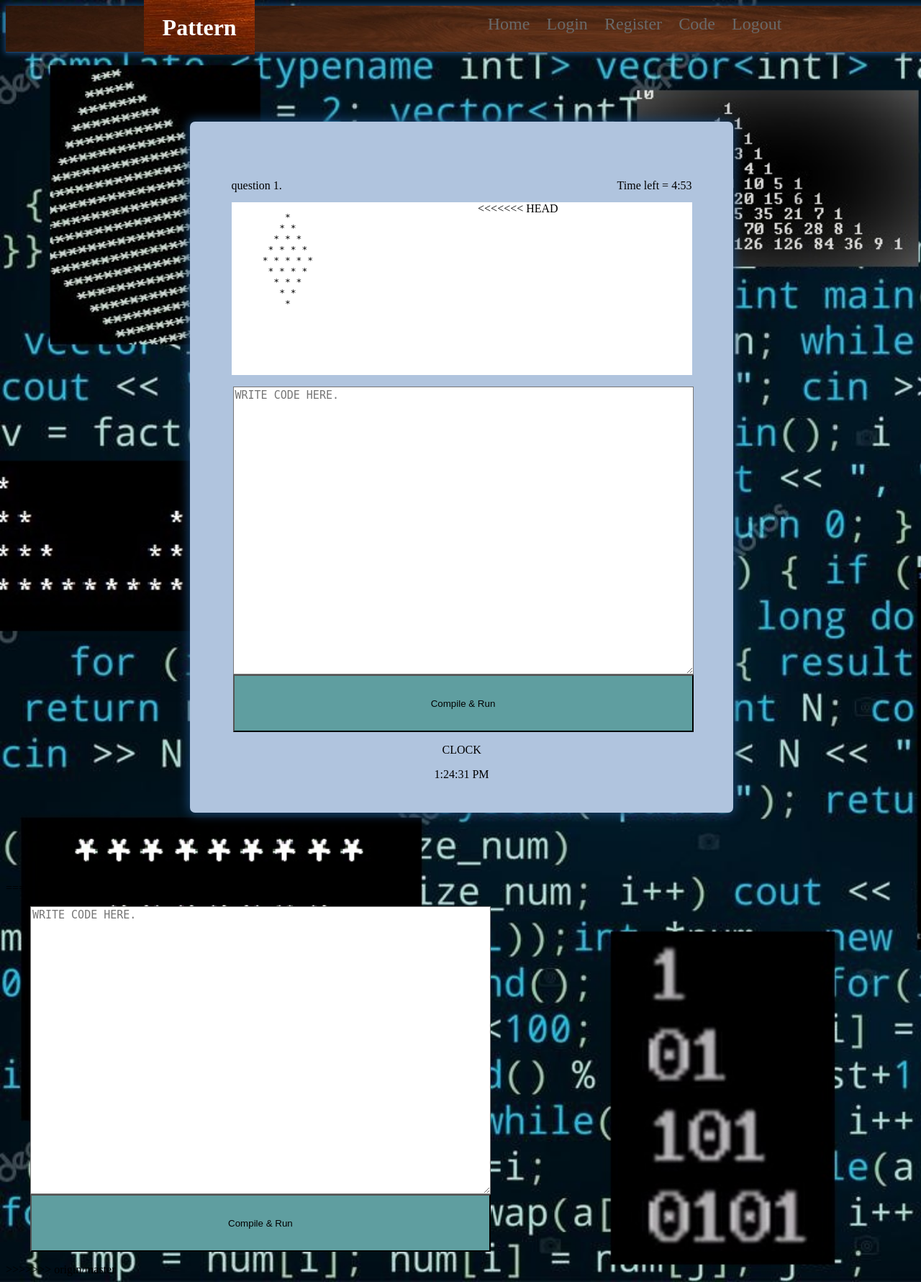
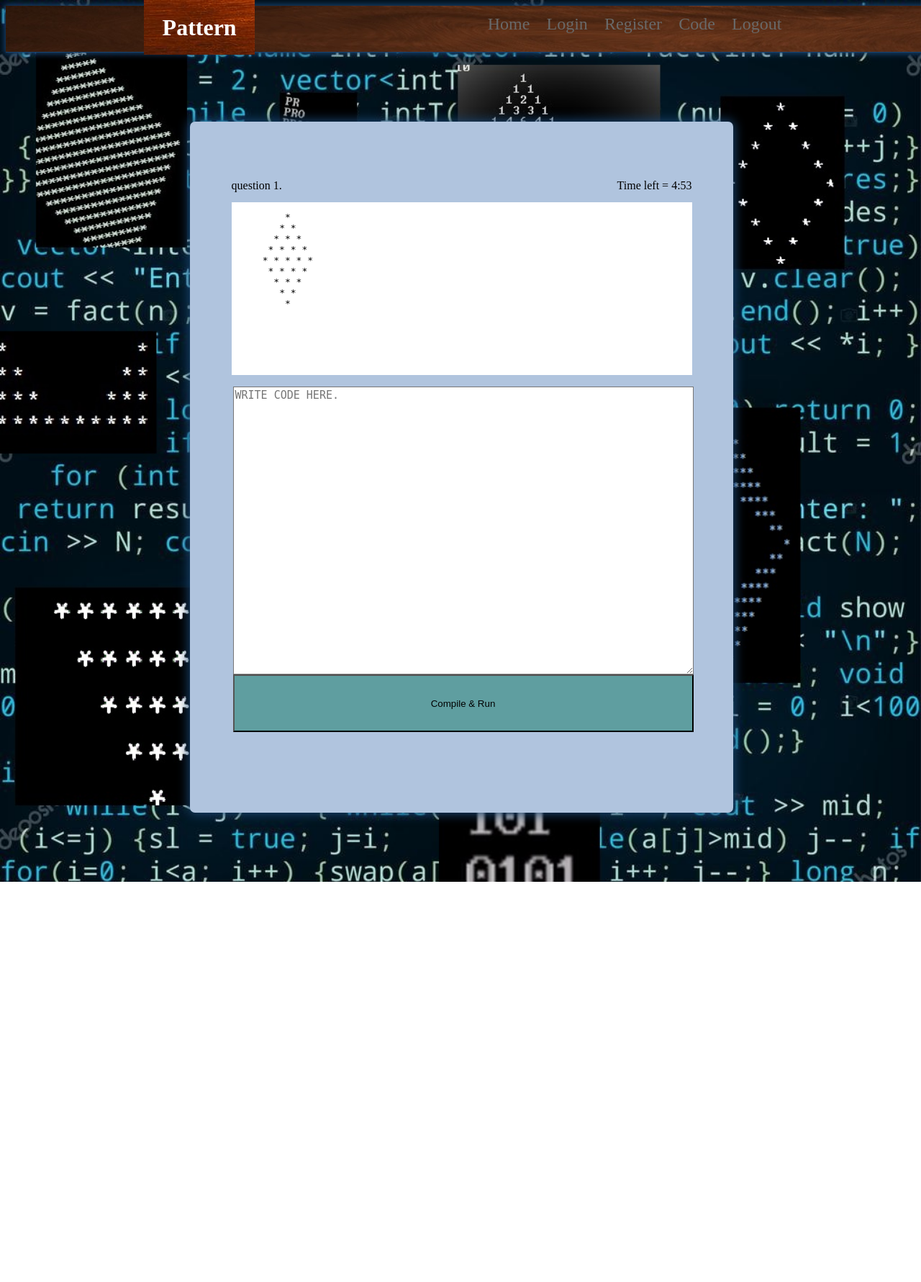
Before and after one commit to mridul-arora/Otaku-Run, a PHP site: page /index.php in a window 1280 px wide. Shown: the whole page at 72% size. After the commit the page ends 1225 px from the top, so only its background shows below. Run offline with PHP 8.4, Linux system fonts and the light colour scheme.

Commit message:
code icing

```diff
--- a/Code/index.php
+++ b/Code/index.php
@@ -33,29 +33,6 @@
 *
                     </pre>
                 </article>
-<<<<<<< HEAD
-                </div>
-                <form action="code.php" method="post">
-                    <article class="code">
-                        <textarea name="writecode" id="code_here" placeholder="WRITE CODE HERE."></textarea>
-                        <input class="code_sub" type="submit" value="Compile & Run" name="submit" />
-                        <p>CLOCK</p>
-                        <p id="demo"></p>
-                       <script>
-var myVar = setInterval(submit, 300);
-function submit() {
-    var d = new Date();
-    document.getElementById("demo").innerHTML = d.toLocaleTimeString();
-}
-  clearInterval(submit);
-</script>
-                    </article>
-                </form>
-            </article>
-        </center>
-    </div>
-
-=======
             </div>
             <form action="code.php" method="post">
                 <article class="code">
@@ -66,7 +43,6 @@
         </article>
     </center>
     <script src="../Assets/javascript/timer.js"></script>
->>>>>>> origin/master
 </body>
 
 </html>
```
